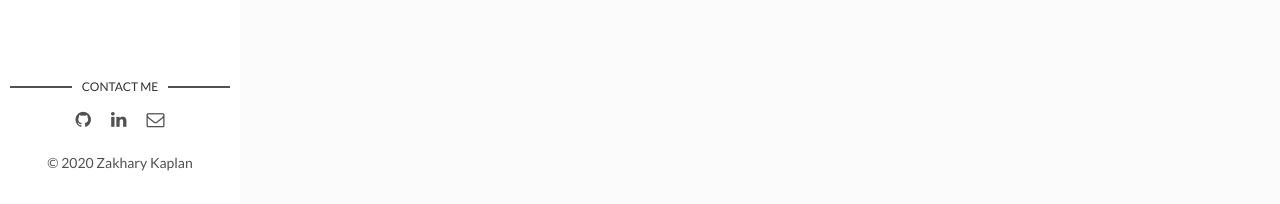
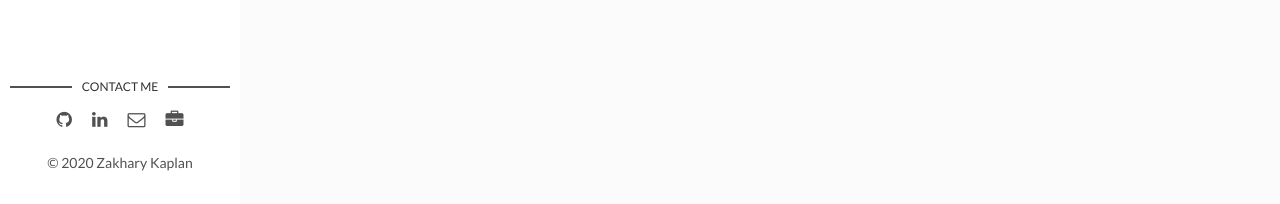
Before and after one commit to zakharykaplan/zakharykaplan.github.io, a Jekyll site: the page built from index.md, in a window 1280 px wide. Shown: the part 693-897 px from the top of the page. Built offline with Jekyll 4.4.1, drawn with Linux system fonts in a browser that asks for light colours.

Commit message:
Add resume

```diff
--- a/_config.yml
+++ b/_config.yml
@@ -34,6 +34,7 @@ author:
   about: >- # add an about section
     I am a Computer Engineering student and software developer with a
     passion for exploring the world of computing.
+  resume: resume.pdf # add path to your resume
 
 # General settings
 general:
--- a/_includes/sidebar.html
+++ b/_includes/sidebar.html
@@ -13,10 +13,10 @@
       <h3 class="contact-title">Contact me</h3>
       <ul>
         {%- if site.social.twitter -%}
-          <li><a href="https://twitter.com/{{ site.social.twitter }}" target="_blank"><i class="fa fa-twitter" aria-hidden="true"></i></a></li>
+          <li><a href="https://twitter.com/{{ site.social.twitter }}" target="_blank"><i class="fa fa-twitter"></i></a></li>
         {%- endif -%}
         {%- if site.social.facebook -%}
-          <li><a href="https://facebook.com/{{ site.social.facebook }}" target="_blank"><i class="fa fa-facebook" aria-hidden="true"></i></a></li>
+          <li><a href="https://facebook.com/{{ site.social.facebook }}" target="_blank"><i class="fa fa-facebook"></i></a></li>
         {%- endif -%}
         {%- if site.social.github -%}
           <li class="github"><a href="https://github.com/{{ site.social.github }}" target="_blank"><i class="fa fa-github"></i></a></li>
@@ -27,6 +27,9 @@
         {%- if site.email -%}
           <li class="email"><a href="mailto:{{ site.email }}"><i class="fa fa-envelope-o"></i></a></li>
         {%- endif -%}
+        {%- if site.author.resume -%}
+          <li><a href="{{ site.author.resume | relative_url }}" target="_blank"><i class="fa fa-briefcase"></i></a></li>
+        {%- endif -%}
       </ul>
     </section> <!-- section contact -->
     <div class="copyright">
```
Also changed, not shown: 1 other file.
